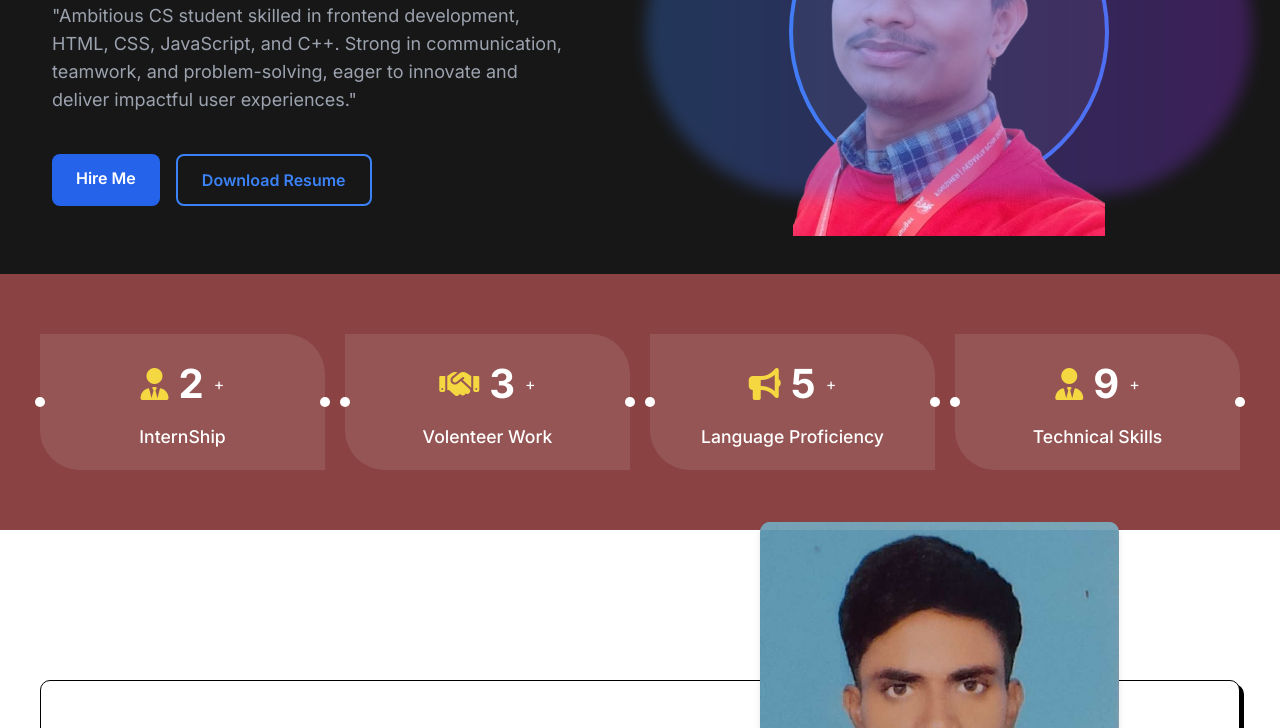
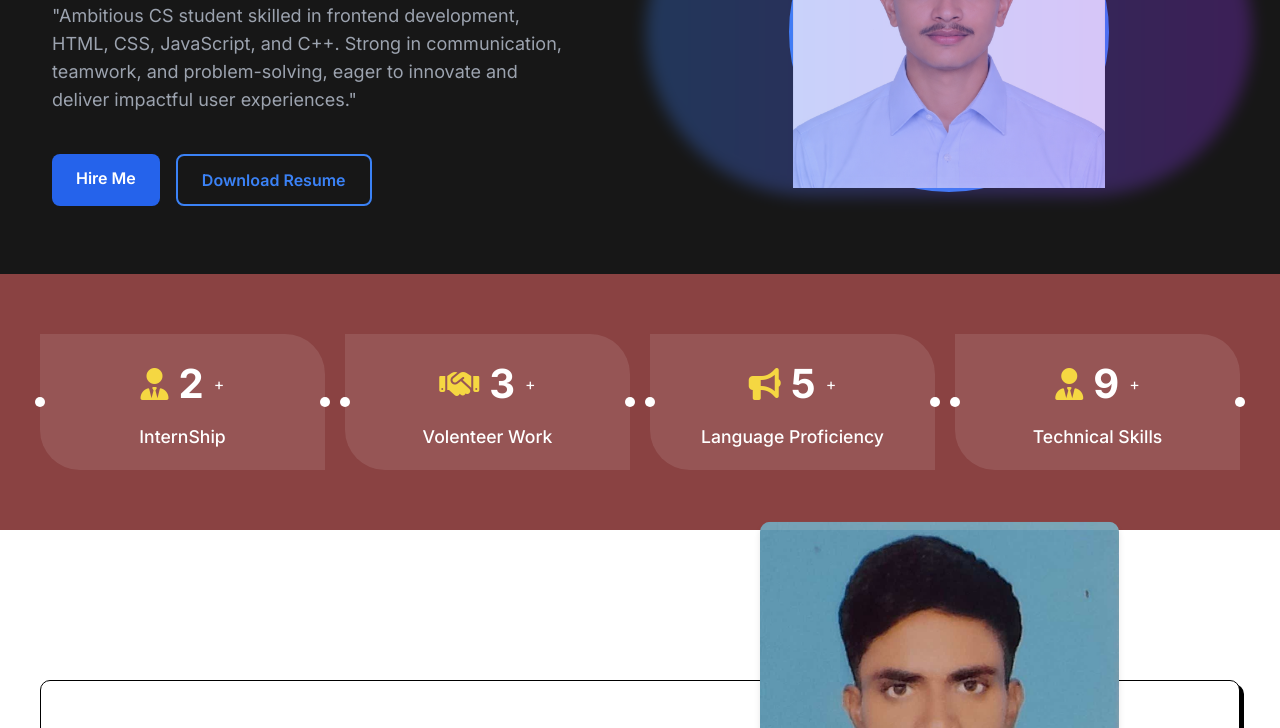
Before and after one commit to Anandswaroop2004/anand-swaroop-portfolio, a website: page index.html in a window 1280 px wide. Shown: the part 290-1018 px from the top of the page. Drawn offline with nearby package versions, Linux system fonts and the light colour scheme; placeholder pictures from the web are drawn by us.

Commit message:
Update index.html

```diff
--- a/index.html
+++ b/index.html
@@ -869,7 +869,7 @@
             </div>
             <div
               class="w-64 h-64 md:w-80 md:h-80 rounded-full bg-neutral-800 border-4 border-blue-500 flex items-center justify-center mx-auto">
-              <span class="text-6xl"><img src="wwww-removebg-preview.png" alt="">
+              <span class="text-6xl"><img src="Anand_Swaroop.png" alt="">
               </span>
             </div>
           </div>
```
